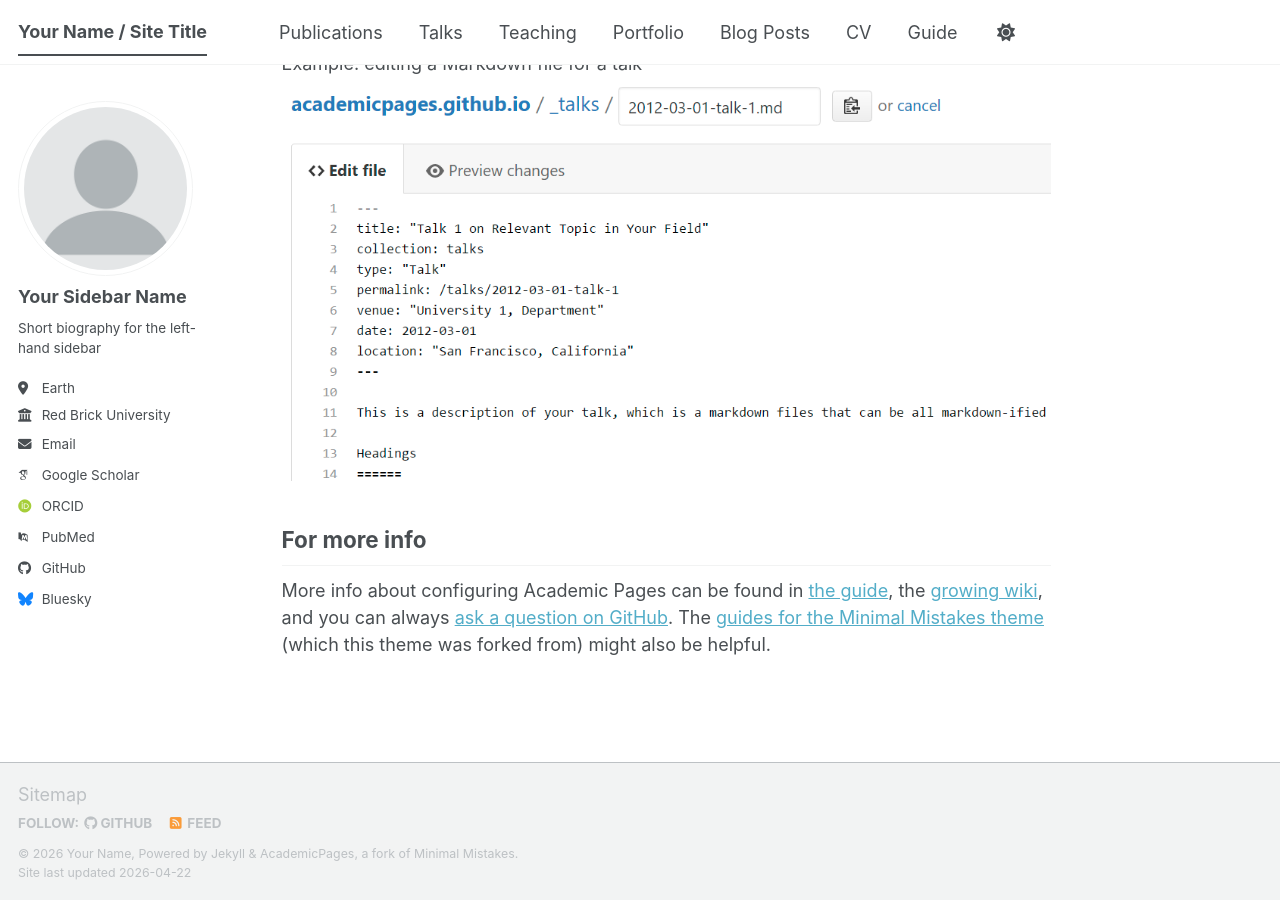
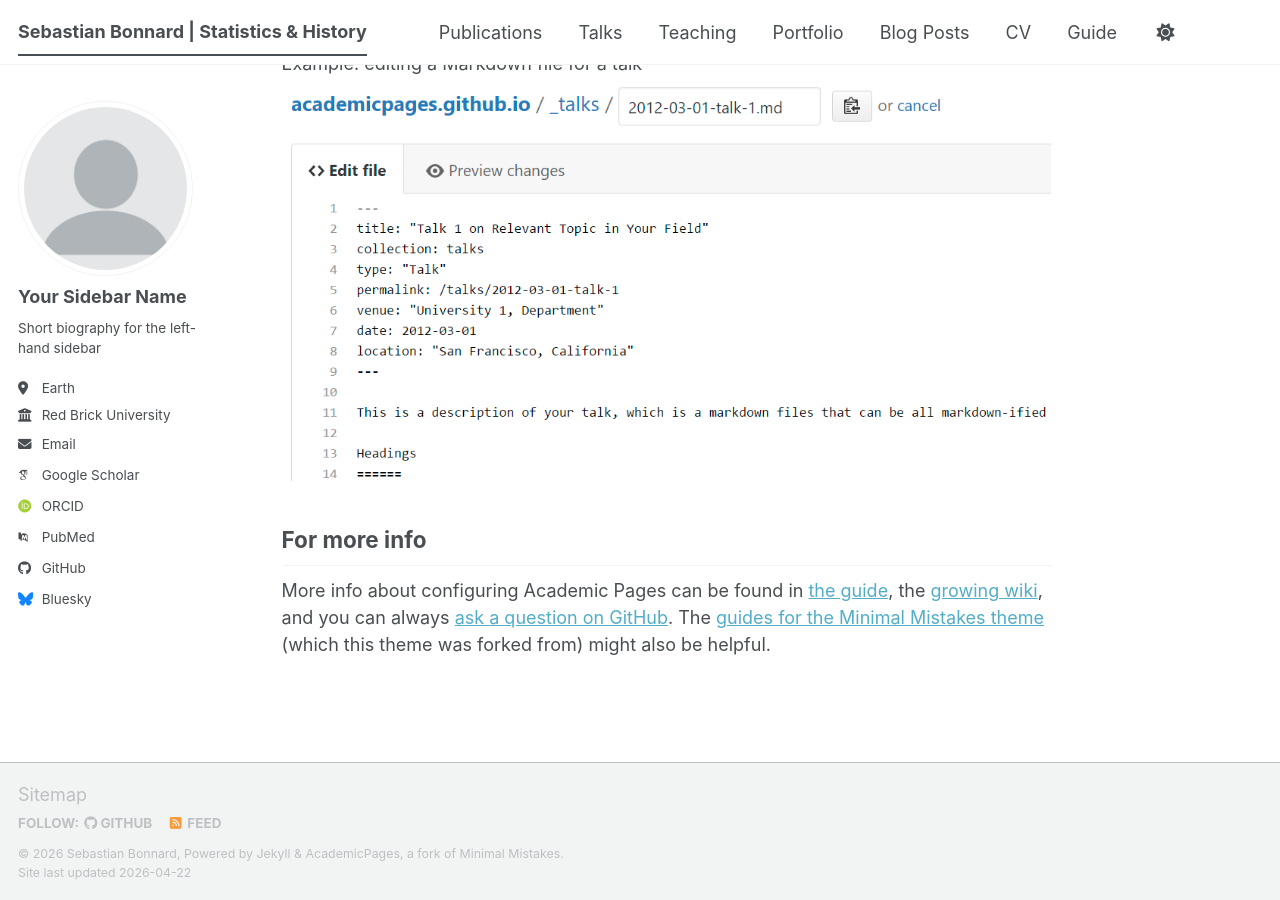
Before and after one commit to sbonnard1/sbonnard1.github.io, a Jekyll site: the page built from _pages/about.md, in a window 1280 px wide and 900 px high, scrolled down 2720 px. Built offline with Jekyll 4.4.1, drawn with Linux system fonts in a browser that asks for light colours; some web fonts are replaced; a script bundle is joined from its source files by our own code; library files that are not in the unit come from our copies.

Commit message:
Update _config.yml

```diff
--- a/_config.yml
+++ b/_config.yml
@@ -9,10 +9,10 @@
 # Basic Site Settings
 locale                   : "en-US"
 site_theme               : "default" # The available themes options are "default", "air", "sunrise", "mint", "dirt" and "contrast"
-title                    : "Your Name / Site Title"
+title                    : "Sebastian Bonnard | Statistics & History"
 title_separator          : "-"
-name                     : &name "Your Name"
-description              : &description "Your Name's academic portfolio"   # Update this with a general description of your site, this is the default if not overridden by a page
+name                     : &name "Sebastian Bonnard"
+description              : &description "Sebastian B's academic portfolio"   # Update this with a general description of your site, this is the default if not overridden by a page
 url                      : https://sbonnard1.github.io # The base hostname & protocol for your site e.g. "https://[your GitHub username].github.io",
                                                            # or if you already have some other page hosted on Github then use "https://[your GitHub username].github.io/[Your Repo Name]"
 baseurl                  : "" # the subpath of your site, e.g. "/blog"
```
